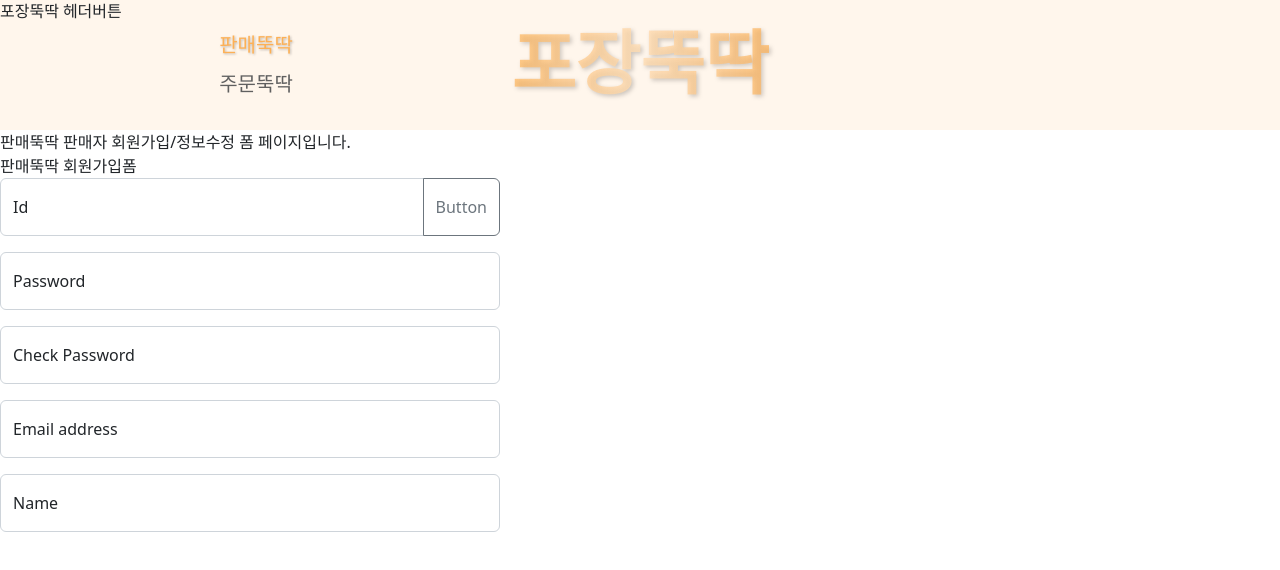
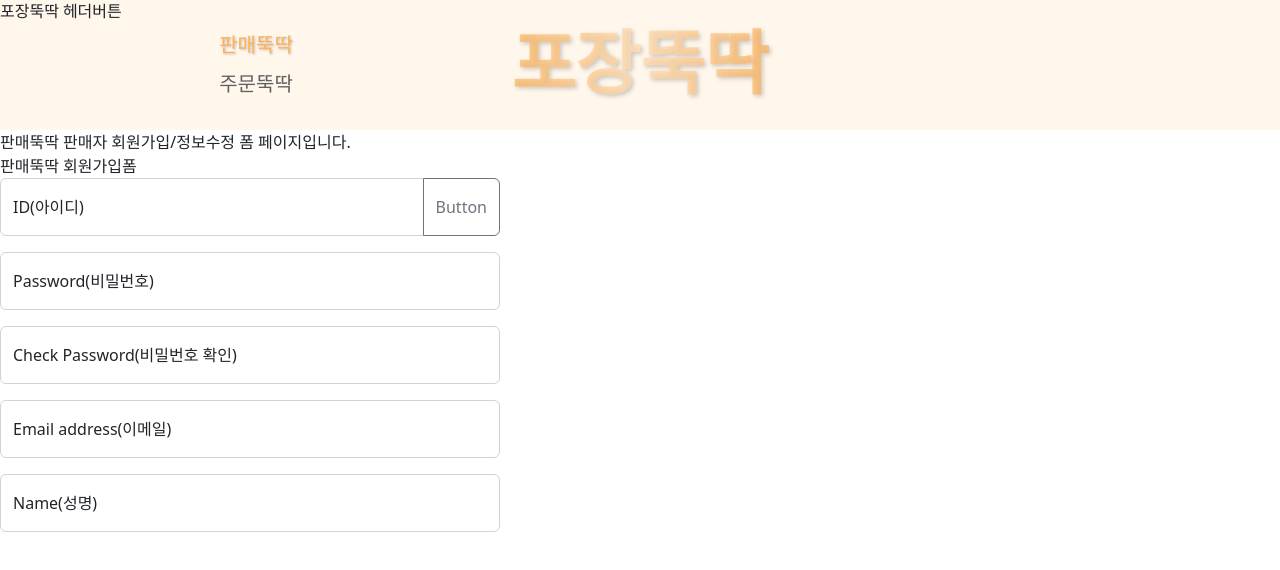
Before and after one commit to codinglcy/takeoutddookddack-frontend, a React (Create React App) app: page /userform/1 in a window 1280 px wide. Shown: the top 570 px of the page. Built offline with nearby package versions, Linux system fonts and the light colour scheme; a web font is replaced by a local one.

Commit message:
🎨 회원수정일 경우 회원 정보 default값 설정 & 라벨에 한글 추가

```diff
--- a/src/Components/Register.jsx
+++ b/src/Components/Register.jsx
@@ -3,35 +3,77 @@ import FloatingLabel from "react-bootstrap/FloatingLabel";
 import Form from "react-bootstrap/Form";
 import InputGroup from "react-bootstrap/InputGroup";
 import Button from "react-bootstrap/Button";
+import { useEffect, useState } from "react";
+import axiosApi from "../Util/api";
+import getAccessToken from "../Util/checkAccessToken";
 
-const Register = () => {
+const Register = (props) => {
+  const [seller, setSeller] = useState({});
+
+  useEffect(() => {
+    if (props.newedit === "edit") {
+      axiosApi
+        .get("/api/seller", {
+          headers: {
+            Authorization: `Bearer ${getAccessToken()}`,
+          },
+        })
+        .then((res) => {
+          setSeller(res.data);
+        })
+        .catch((err) => {
+          console.log(err);
+        });
+    }
+  }, [props.newedit]);
+
   return (
     <>
       <div>판매뚝딱 회원가입폼</div>
       <div className="registerForm">
         <InputGroup className="mb-3">
-          <FloatingLabel controlId="id" label="Id">
-            <Form.Control type="text" placeholder="id" />
+          <FloatingLabel controlId="id" label="ID(아이디)">
+            <Form.Control
+              type="text"
+              placeholder="id"
+              defaultValue={seller.sellerId || ""}
+            />
           </FloatingLabel>
           <Button variant="outline-secondary" id="button-addon2">
             Button
           </Button>
         </InputGroup>
-        <FloatingLabel controlId="password" label="Password" className="mb-3">
+        <FloatingLabel
+          controlId="password"
+          label="Password(비밀번호)"
+          className="mb-3"
+        >
           <Form.Control type="password" placeholder="Password" />
         </FloatingLabel>
         <FloatingLabel
           controlId="checkPW"
-          label="Check Password"
+          label="Check Password(비밀번호 확인)"
           className="mb-3"
         >
           <Form.Control type="password" placeholder="Password" />
         </FloatingLabel>
-        <FloatingLabel controlId="email" label="Email address" className="mb-3">
-          <Form.Control type="email" placeholder="name@example.com" />
+        <FloatingLabel
+          controlId="email"
+          label="Email address(이메일)"
+          className="mb-3"
+        >
+          <Form.Control
+            type="email"
+            placeholder="name@example.com"
+            defaultValue={seller.email || ""}
+          />
         </FloatingLabel>
-        <FloatingLabel controlId="name" label="Name" className="mb-3">
-          <Form.Control type="text" placeholder="name" />
+        <FloatingLabel controlId="name" label="Name(성명)" className="mb-3">
+          <Form.Control
+            type="text"
+            placeholder="name"
+            defaultValue={seller.name || ""}
+          />
         </FloatingLabel>
       </div>
     </>
--- a/src/Pages/UserFormPage.jsx
+++ b/src/Pages/UserFormPage.jsx
@@ -1,7 +1,11 @@
+import { useParams } from "react-router-dom";
 import Register from "../Components/Register";
 import { useEffect } from "react";
 
 const UserFormPage = (props) => {
+  const newedit = useParams().newedit;
+  console.log(newedit);
+
   useEffect(() => {
     props.isBuyPageFunc(false);
   }, [props]);
@@ -9,7 +13,7 @@ const UserFormPage = (props) => {
   return (
     <div className="Pages">
       <div>판매뚝딱 판매자 회원가입/정보수정 폼 페이지입니다.</div>
-      <Register />
+      <Register newedit={newedit} />
     </div>
   );
 };
```
